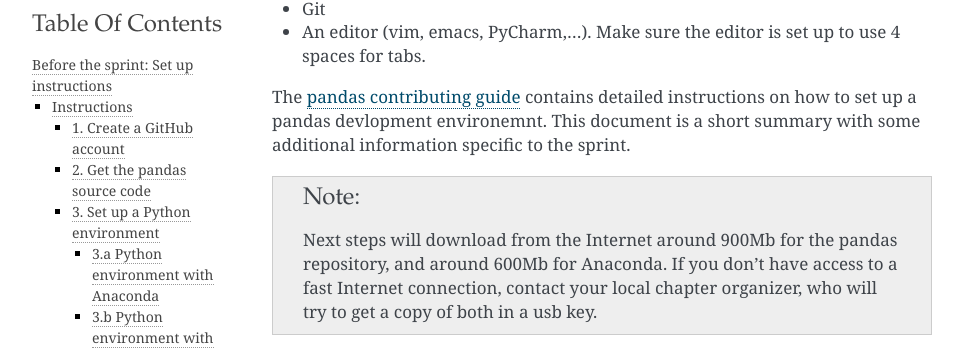
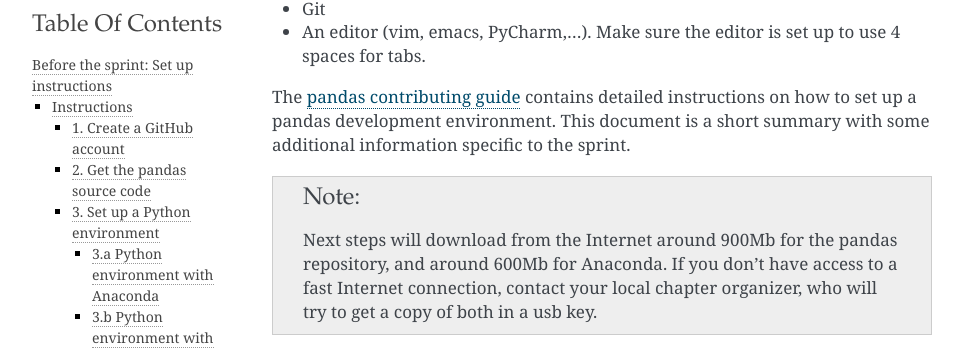
Before and after one commit to python-sprints/python-sprints.github.io, a Jekyll site: the page pandas/guide/pandas_setup.html, which Jekyll copies as it is, in a window 1280 px wide and 900 px high. Shown: the part 230-580 px from the top of the window, without its empty margins (148-1111 px from the left). Built offline with Jekyll 4.4.1, drawn with Linux system fonts in a browser that asks for light colours.

Commit message:
Fix typo: devlopment environemnt -> development environment

```diff
--- a/pandas/guide/pandas_setup.html
+++ b/pandas/guide/pandas_setup.html
@@ -49,7 +49,7 @@
 <li>An editor (vim, emacs, PyCharm,…). Make sure the editor is set up to use 4 spaces for tabs.</li>
 </ul>
 <p>The <a class="reference external" href="https://pandas.pydata.org/pandas-docs/stable/contributing.html">pandas contributing guide</a>
-contains detailed instructions on how to set up a pandas devlopment environemnt.
+contains detailed instructions on how to set up a pandas development environment.
 This document is a short summary with some additional information specific to
 the sprint.</p>
 <div class="admonition note">
```
